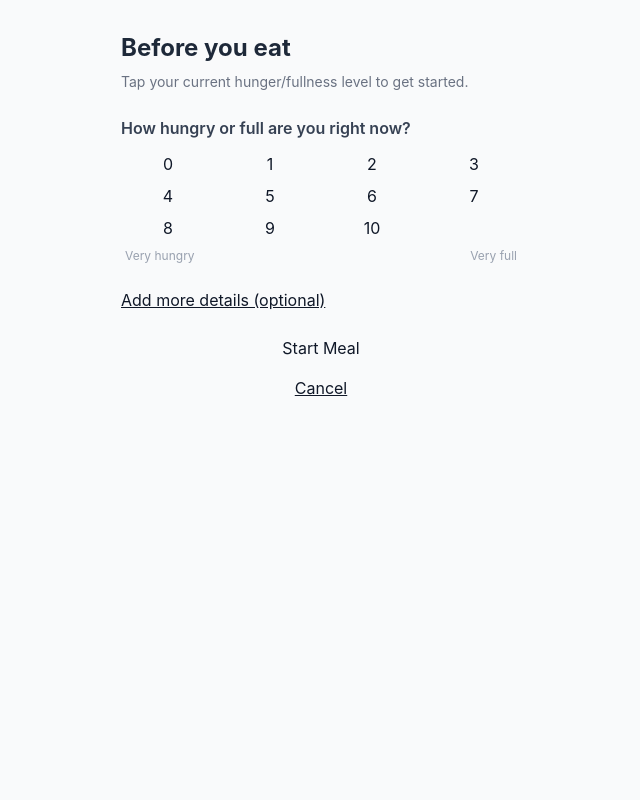
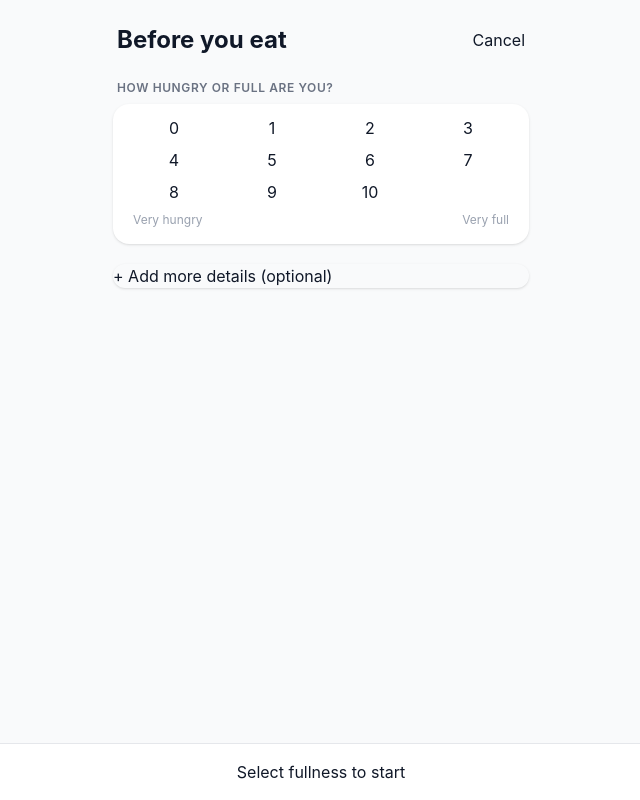
Before and after one commit to mike-mones/SavorCue, a React (Vite) app: page /#/pre-meal in a window 1280 px wide. Shown: the whole page, without its empty margins (319-959 px from the left). Built offline with nearby package versions, Linux system fonts and the light colour scheme.

Commit message:
Redesign pre-meal screen: card layout matching settings

```diff
--- a/src/screens/PreMealScreen.tsx
+++ b/src/screens/PreMealScreen.tsx
@@ -10,14 +10,52 @@ import type {
   HealthyIndulgent,
 } from '../types';
 
+function Card({ title, children }: { title: string; children: React.ReactNode }) {
+  return (
+    <div className="mb-5">
+      <h3 className="text-xs font-semibold text-gray-500 dark:text-gray-400 uppercase tracking-wider mb-2 px-1">
+        {title}
+      </h3>
+      <div className="bg-white dark:bg-gray-800 rounded-2xl px-4 py-3 shadow-sm">
+        {children}
+      </div>
+    </div>
+  );
+}
+
+function ChipRow({ label, options, value, onChange }: {
+  label: string;
+  options: { key: string; label: string }[];
+  value: string;
+  onChange: (v: string) => void;
+}) {
+  return (
+    <div className="py-3">
+      <p className="text-sm font-medium text-gray-900 dark:text-gray-100 mb-2">{label}</p>
+      <div className="flex flex-wrap gap-2">
+        {options.map((o) => (
+          <button
+            key={o.key}
+            onClick={() => onChange(o.key)}
+            className={`px-4 py-2 rounded-full text-sm font-medium transition-colors ${
+              value === o.key
+                ? 'bg-emerald-500 text-white'
+                : 'bg-gray-100 dark:bg-gray-700 text-gray-600 dark:text-gray-300'
+            }`}
+          >
+            {o.label}
+          </button>
+        ))}
+      </div>
+    </div>
+  );
+}
+
 export default function PreMealScreen() {
   const { engine } = useApp();
   const navigate = useNavigate();
 
-  // Mandatory baseline
   const [hungerBefore, setHungerBefore] = useState<number | null>(null);
-
-  // Optional fields
   const [mode, setMode] = useState<MealMode>('quick');
   const [location, setLocation] = useState<LocationType | ''>('');
   const [social, setSocial] = useState<SocialType | ''>('');
@@ -27,7 +65,7 @@ export default function PreMealScreen() {
   const [showOptional, setShowOptional] = useState(false);
 
   const handleStart = async () => {
-    if (hungerBefore === null) return; // guard
+    if (hungerBefore === null) return;
     const context: MealContext = {
       location: location || null,
       social: social || null,
@@ -40,138 +78,150 @@ export default function PreMealScreen() {
     navigate('/meal');
   };
 
-  const chipClass = (selected: boolean) =>
-    `px-4 py-2 rounded-full text-sm font-medium transition-colors ${
-      selected
-        ? 'bg-emerald-600 text-white'
-        : 'bg-gray-200 dark:bg-gray-700 text-gray-700 dark:text-gray-300'
-    }`;
-
   return (
-    <div className="min-h-screen px-6 py-8 max-w-md mx-auto">
-      <h2 className="text-2xl font-bold mb-2 text-gray-800 dark:text-gray-100">
-        Before you eat
-      </h2>
-      <p className="text-gray-500 dark:text-gray-400 mb-6 text-sm">
-        Tap your current hunger/fullness level to get started.
-      </p>
+    <div className="min-h-screen bg-gray-50 dark:bg-gray-900 px-4 pt-6 pb-28 max-w-md mx-auto">
+      {/* Header */}
+      <div className="flex items-center justify-between mb-6 px-1">
+        <h2 className="text-2xl font-bold text-gray-900 dark:text-gray-100">Before you eat</h2>
+        <button
+          onClick={() => navigate('/')}
+          className="text-emerald-600 dark:text-emerald-400 text-sm font-medium"
+        >
+          Cancel
+        </button>
+      </div>
 
       {/* Mandatory: hunger/fullness baseline */}
-      <label className="block text-base font-semibold text-gray-700 dark:text-gray-200 mb-3">
-        How hungry or full are you right now?
-      </label>
-      <div className="grid grid-cols-4 gap-2 w-full mb-2">
+      <Card title="How hungry or full are you?">
+        <div className="grid grid-cols-4 gap-2 mb-2">
           {Array.from({ length: 11 }, (_, i) => (
             <button
               key={i}
               onClick={() => setHungerBefore(i)}
+              style={hungerBefore === i ? { backgroundColor: '#10b981', color: '#fff' } : undefined}
               className={`py-3 rounded-xl text-lg font-bold active:scale-95 transition-transform ${
                 hungerBefore === i
-                ? 'bg-emerald-600 text-white ring-2 ring-emerald-400'
+                  ? 'ring-2 ring-emerald-400'
                   : i <= 3
-                ? 'bg-emerald-100 text-emerald-700 dark:bg-emerald-900 dark:text-emerald-300'
+                  ? 'bg-emerald-50 text-emerald-700 dark:bg-emerald-900/40 dark:text-emerald-300'
                   : i <= 6
-                ? 'bg-yellow-100 text-yellow-700 dark:bg-yellow-900 dark:text-yellow-300'
-                : 'bg-orange-100 text-orange-700 dark:bg-orange-900 dark:text-orange-300'
+                  ? 'bg-yellow-50 text-yellow-700 dark:bg-yellow-900/40 dark:text-yellow-300'
+                  : 'bg-orange-50 text-orange-700 dark:bg-orange-900/40 dark:text-orange-300'
               }`}
             >
               {i}
             </button>
           ))}
         </div>
-      <div className="flex justify-between text-xs text-gray-400 dark:text-gray-500 mb-6 px-1">
+        <div className="flex justify-between text-xs text-gray-400 dark:text-gray-500 px-1 pb-1">
           <span>Very hungry</span>
           <span>Very full</span>
         </div>
+      </Card>
 
-      {/* Optional details toggle */}
+      {/* Optional details */}
       {!showOptional ? (
         <button
           onClick={() => setShowOptional(true)}
-          className="text-sm text-emerald-600 dark:text-emerald-400 underline mb-6 block"
+          className="w-full bg-white dark:bg-gray-800 rounded-2xl px-4 py-4 shadow-sm text-sm text-emerald-600 dark:text-emerald-400 font-medium text-left mb-5"
         >
-          Add more details (optional)
+          + Add more details (optional)
         </button>
       ) : (
-        <div className="mb-6">
-          {/* Mode */}
-          <label className="block text-sm text-gray-500 dark:text-gray-400 mb-2">Meal mode</label>
-          <div className="flex flex-wrap gap-2 mb-5">
-            {(['quick', 'restaurant', 'snack', 'social'] as MealMode[]).map((m) => (
-              <button key={m} className={chipClass(mode === m)} onClick={() => setMode(m)}>
-                {m.charAt(0).toUpperCase() + m.slice(1)}
-              </button>
-            ))}
-          </div>
-
-          {/* Meal type */}
-          <label className="block text-sm text-gray-500 dark:text-gray-400 mb-2">Meal type</label>
-          <div className="flex flex-wrap gap-2 mb-5">
-            {(['breakfast', 'lunch', 'dinner', 'snack'] as MealType[]).map((t) => (
-              <button key={t} className={chipClass(mealType === t)} onClick={() => setMealType(t)}>
-                {t.charAt(0).toUpperCase() + t.slice(1)}
-              </button>
-            ))}
-          </div>
-
-          {/* Location */}
-          <label className="block text-sm text-gray-500 dark:text-gray-400 mb-2">Where?</label>
-          <div className="flex flex-wrap gap-2 mb-5">
-            {(['home', 'restaurant', 'other'] as LocationType[]).map((l) => (
-              <button key={l} className={chipClass(location === l)} onClick={() => setLocation(l)}>
-                {l.charAt(0).toUpperCase() + l.slice(1)}
-              </button>
-            ))}
-          </div>
-
-          {/* Social */}
-          <label className="block text-sm text-gray-500 dark:text-gray-400 mb-2">Eating with?</label>
-          <div className="flex flex-wrap gap-2 mb-5">
-            <button className={chipClass(social === 'alone')} onClick={() => setSocial('alone')}>Alone</button>
-            <button className={chipClass(social === 'with_people')} onClick={() => setSocial('with_people')}>With people</button>
-          </div>
-
-          {/* Healthy/Indulgent */}
-          <label className="block text-sm text-gray-500 dark:text-gray-400 mb-2">Meal vibe</label>
-          <div className="flex flex-wrap gap-2 mb-5">
-            {(['healthy', 'mixed', 'indulgent'] as HealthyIndulgent[]).map((h) => (
-              <button key={h} className={chipClass(healthyIndulgent === h)} onClick={() => setHealthyIndulgent(h)}>
-                {h.charAt(0).toUpperCase() + h.slice(1)}
-              </button>
-            ))}
-          </div>
-
-          {/* Alcohol */}
-          <label className="block text-sm text-gray-500 dark:text-gray-400 mb-2">Alcohol?</label>
-          <div className="flex gap-2 mb-4">
-            <button className={chipClass(alcohol === true)} onClick={() => setAlcohol(true)}>Yes</button>
-            <button className={chipClass(alcohol === false)} onClick={() => setAlcohol(false)}>No</button>
-          </div>
-
+        <>
+          <Card title="Meal Details">
+            <ChipRow
+              label="Meal mode"
+              options={[
+                { key: 'quick', label: 'Quick' },
+                { key: 'restaurant', label: 'Restaurant' },
+                { key: 'snack', label: 'Snack' },
+                { key: 'social', label: 'Social' },
+              ]}
+              value={mode}
+              onChange={(v) => setMode(v as MealMode)}
+            />
+            <div className="border-t border-gray-100 dark:border-gray-700" />
+            <ChipRow
+              label="Meal type"
+              options={[
+                { key: 'breakfast', label: 'Breakfast' },
+                { key: 'lunch', label: 'Lunch' },
+                { key: 'dinner', label: 'Dinner' },
+                { key: 'snack', label: 'Snack' },
+              ]}
+              value={mealType}
+              onChange={(v) => setMealType(v as MealType)}
+            />
+            <div className="border-t border-gray-100 dark:border-gray-700" />
+            <ChipRow
+              label="Where?"
+              options={[
+                { key: 'home', label: 'Home' },
+                { key: 'restaurant', label: 'Restaurant' },
+                { key: 'other', label: 'Other' },
+              ]}
+              value={location}
+              onChange={(v) => setLocation(v as LocationType)}
+            />
+            <div className="border-t border-gray-100 dark:border-gray-700" />
+            <ChipRow
+              label="Eating with?"
+              options={[
+                { key: 'alone', label: 'Alone' },
+                { key: 'with_people', label: 'With people' },
+              ]}
+              value={social}
+              onChange={(v) => setSocial(v as SocialType)}
+            />
+            <div className="border-t border-gray-100 dark:border-gray-700" />
+            <ChipRow
+              label="Meal vibe"
+              options={[
+                { key: 'healthy', label: 'Healthy' },
+                { key: 'mixed', label: 'Mixed' },
+                { key: 'indulgent', label: 'Indulgent' },
+              ]}
+              value={healthyIndulgent}
+              onChange={(v) => setHealthyIndulgent(v as HealthyIndulgent)}
+            />
+            <div className="border-t border-gray-100 dark:border-gray-700" />
+            <ChipRow
+              label="Alcohol?"
+              options={[
+                { key: 'yes', label: 'Yes' },
+                { key: 'no', label: 'No' },
+              ]}
+              value={alcohol === true ? 'yes' : alcohol === false ? 'no' : ''}
+              onChange={(v) => setAlcohol(v === 'yes')}
+            />
+          </Card>
           <button
             onClick={() => setShowOptional(false)}
-            className="text-sm text-gray-400 underline"
+            className="text-sm text-gray-400 dark:text-gray-500 mb-5 block px-1"
           >
             Hide details
           </button>
-        </div>
+        </>
       )}
 
+      {/* Start button */}
+      <div className="fixed bottom-0 left-0 right-0 px-4 py-4 bg-white/90 dark:bg-gray-800/90 backdrop-blur-md border-t border-gray-200 dark:border-gray-700">
+        <div className="max-w-md mx-auto">
           <button
             onClick={handleStart}
             disabled={hungerBefore === null}
-        className={`w-full text-lg font-semibold py-4 rounded-xl active:scale-95 transition-transform ${
+            style={hungerBefore !== null ? { backgroundColor: '#10b981' } : undefined}
+            className={`w-full font-semibold py-3.5 rounded-2xl text-lg active:scale-95 transition-all ${
               hungerBefore !== null
-            ? 'bg-emerald-600 hover:bg-emerald-700 text-white'
-            : 'bg-gray-300 dark:bg-gray-700 text-gray-500 dark:text-gray-400 cursor-not-allowed'
+                ? 'text-white shadow-lg shadow-emerald-500/25'
+                : 'bg-gray-200 dark:bg-gray-700 text-gray-400 dark:text-gray-500 cursor-not-allowed'
             }`}
           >
-        Start Meal
+            {hungerBefore !== null ? 'Start Meal' : 'Select fullness to start'}
           </button>
-
-      <button onClick={() => navigate('/')} className="mt-4 text-sm text-gray-500 underline block mx-auto">
-        Cancel
-      </button>
+        </div>
+      </div>
     </div>
   );
 }
```
Lines whose indentation alone changed are shown as unchanged.
